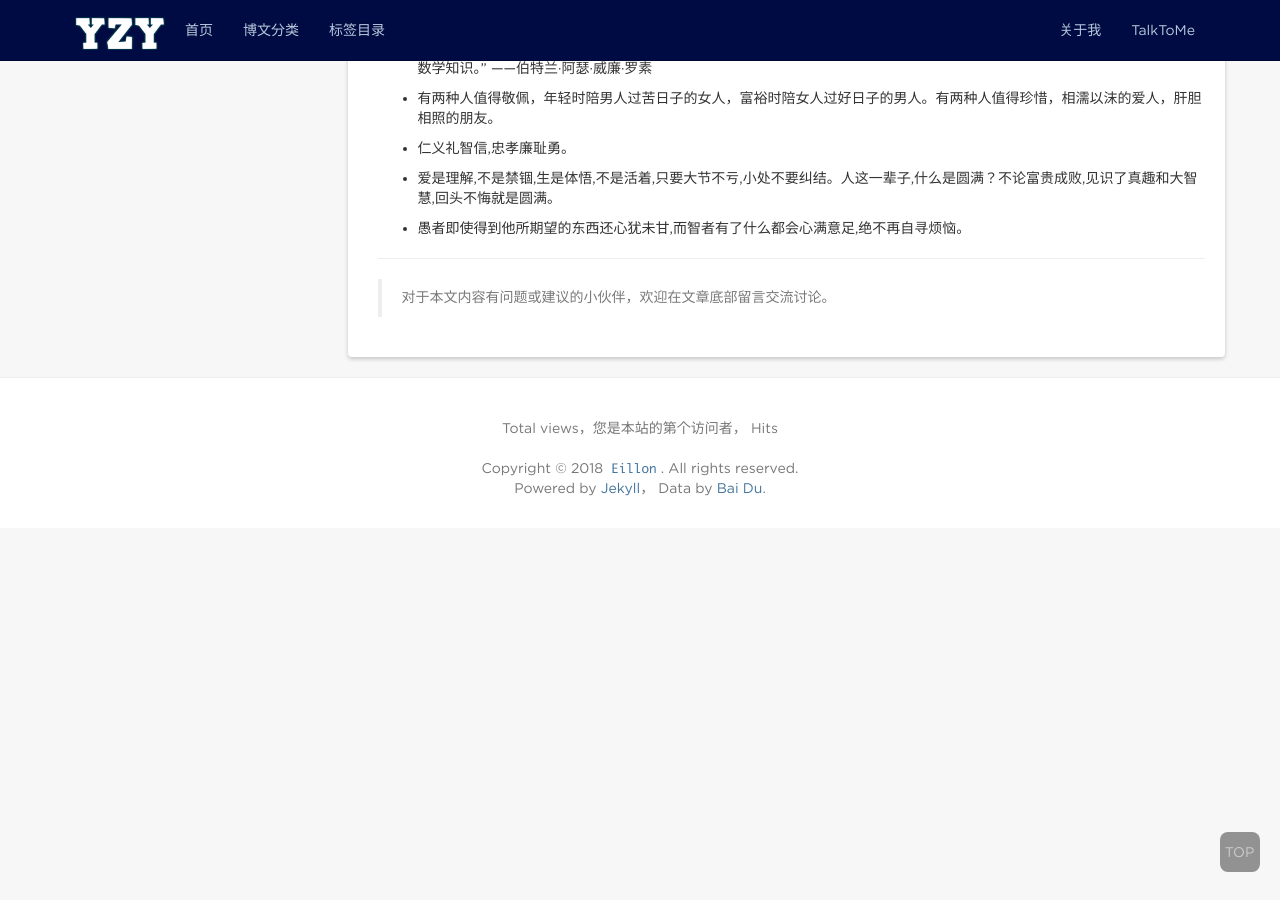
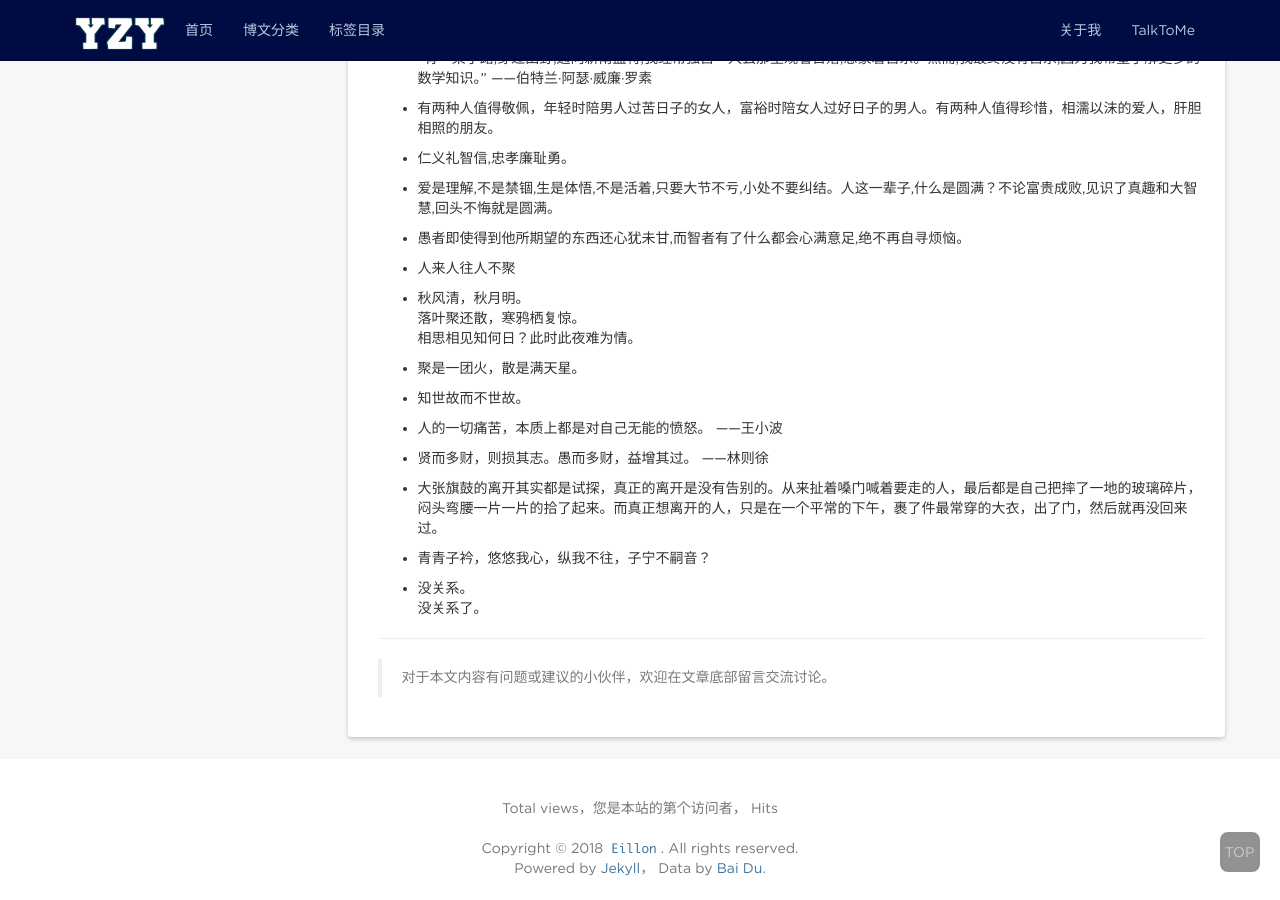
Before and after one commit to eillon/eillon.github.io, a Jekyll site: the page built from _posts/2018-01-23-摘录.md, in a window 1280 px wide and 900 px high, scrolled down 1417 px. Built offline with Jekyll 4.4.1, drawn with Linux system fonts in a browser that asks for light colours; nearby versions of some CDN libraries; comment, search, counter and statistics services are not loaded; some of the changed text lies outside the part shown.

Commit message:
2018-4-13更新摘录

```diff
--- a/_posts/2018-01-23-摘录.md
+++ b/_posts/2018-01-23-摘录.md
@@ -10,10 +10,11 @@ tags: [摘录, 持续更新]
 
 
 > 以下内容源自个人读书笔记，仅代表一时一地的感想，不保证正确，也不代表我现在还认同。
-
-> 人总是会变的。
+<br> 人总是会变的。
 
 <!-- more -->
+
+* 这个时代为什么产生不了像康德这样伟大的思想家？因为我们越来越无暇仰望星空了。**现在的人们没有思考，只有选择。**     --2018/4/12
 
 * 当我了无牵挂的时候，贫困对我来说只是晚上吃馒头或吃牛肉的区别，并无损于我的快乐。可是当我爱上一个姑娘的时候，我才深深感到贫困所带来的自卑。
 
@@ -72,3 +73,24 @@ tags: [摘录, 持续更新]
 *  爱是理解,不是禁锢,生是体悟,不是活着,只要大节不亏,小处不要纠结。人这一辈子,什么是圆满？不论富贵成败,见识了真趣和大智慧,回头不悔就是圆满。
 
 *  愚者即使得到他所期望的东西还心犹未甘,而智者有了什么都会心满意足,绝不再自寻烦恼。
+
+* 人来人往人不聚
+
+*   秋风清，秋月明。<br>
+    落叶聚还散，寒鸦栖复惊。<br>
+    相思相见知何日？此时此夜难为情。
+
+* 聚是一团火，散是满天星。
+
+* 知世故而不世故。
+
+* 人的一切痛苦，本质上都是对自己无能的愤怒。  ——王小波
+
+* 贤而多财，则损其志。愚而多财，益增其过。  ——林则徐
+
+* 大张旗鼓的离开其实都是试探，真正的离开是没有告别的。从来扯着嗓门喊着要走的人，最后都是自己把摔了一地的玻璃碎片，闷头弯腰一片一片的拾了起来。而真正想离开的人，只是在一个平常的下午，裹了件最常穿的大衣，出了门，然后就再没回来过。
+
+* 青青子衿，悠悠我心，纵我不往，子宁不嗣音？
+
+* 没关系。<br>
+  没关系了。
```
